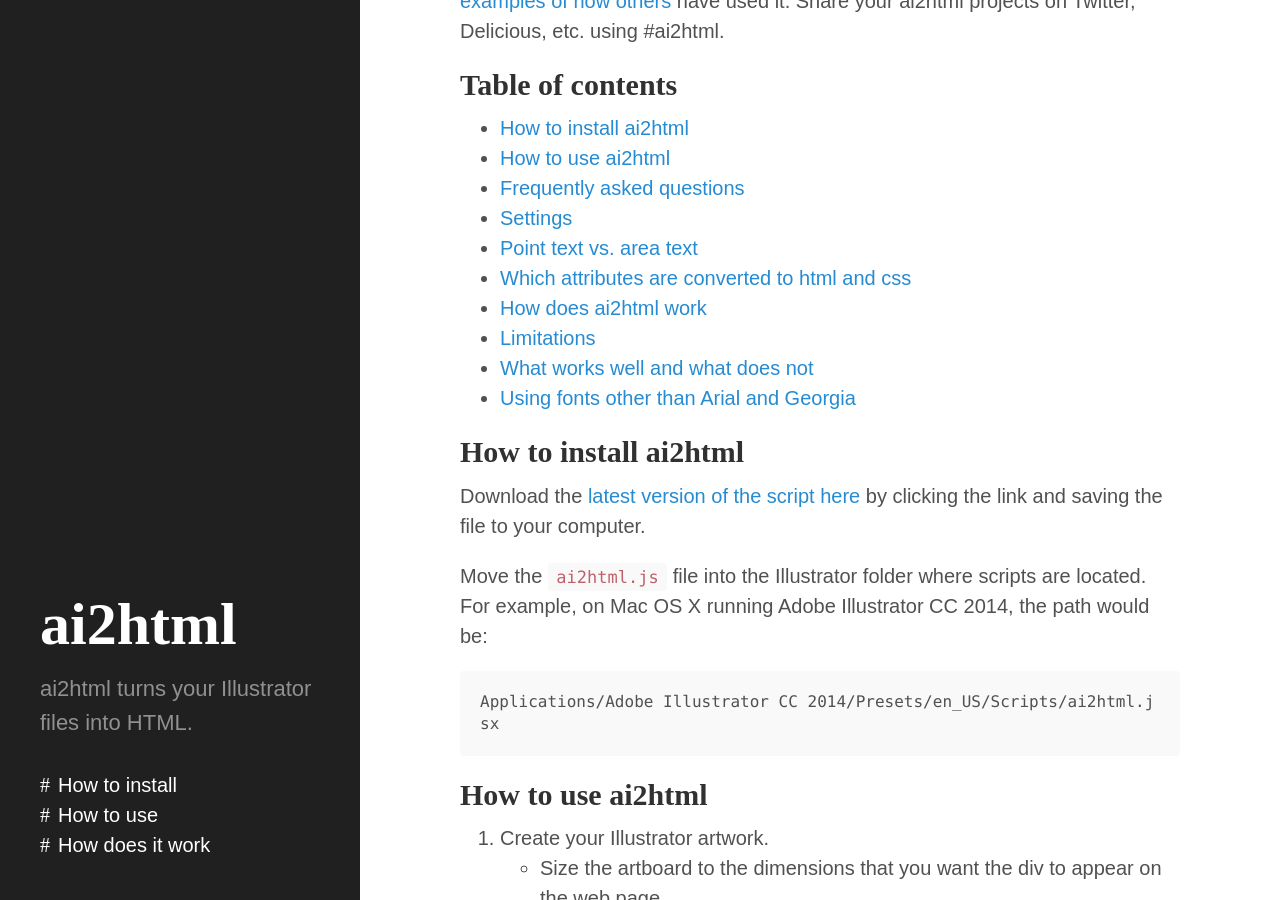
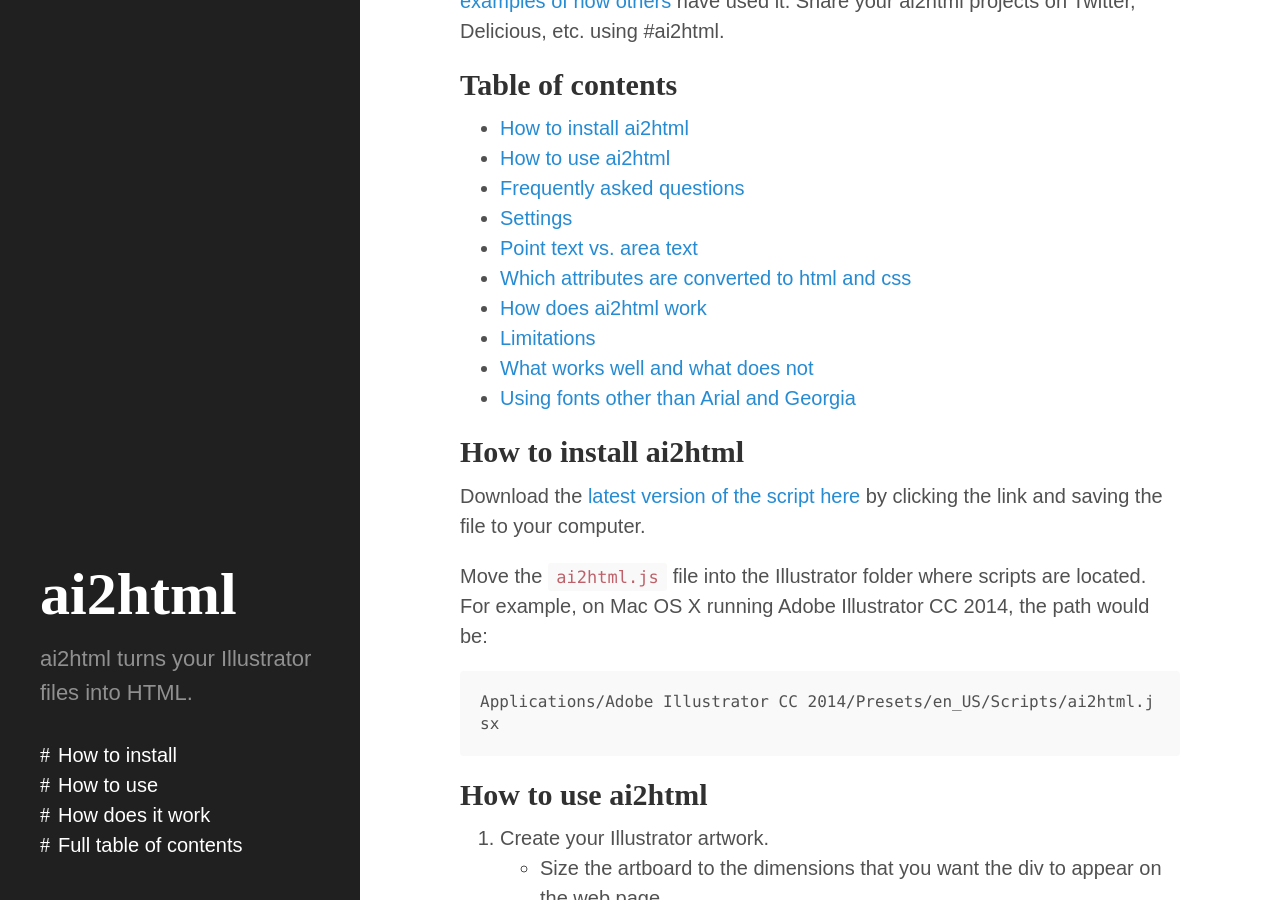
Before and after one commit to newsdev/ai2html, a Jekyll site: the page built from index.md, in a window 1280 px wide and 900 px high, scrolled down 313 px. Built offline with Jekyll 4.4.1, drawn with Linux system fonts in a browser that asks for light colours; Markdown is read by kramdown in place of the engine named in the settings.

Commit message:
editing sidebar

```diff
--- a/_layouts/index.html
+++ b/_layouts/index.html
@@ -39,6 +39,7 @@
       <li class="sidebar-nav-item sidebar-nav-hash"><a href="#how-to-install-ai2html">How to install</a></li>
       <li class="sidebar-nav-item sidebar-nav-hash"><a href="#how-to-use-ai2html">How to use</a></li>
       <li class="sidebar-nav-item sidebar-nav-hash"><a href="#how-does-ai2html-work">How does it work</a></li>
+      <li class="sidebar-nav-item sidebar-nav-hash"><a href="#table-of-contents">Full table of contents</a></li>
     </ul>
   </div>
 </div>
```
